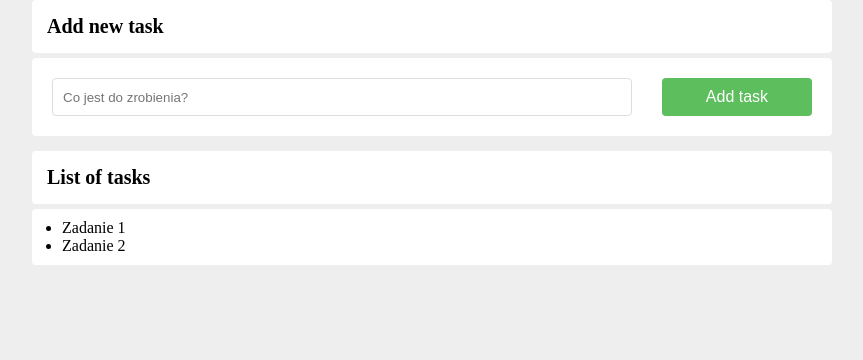
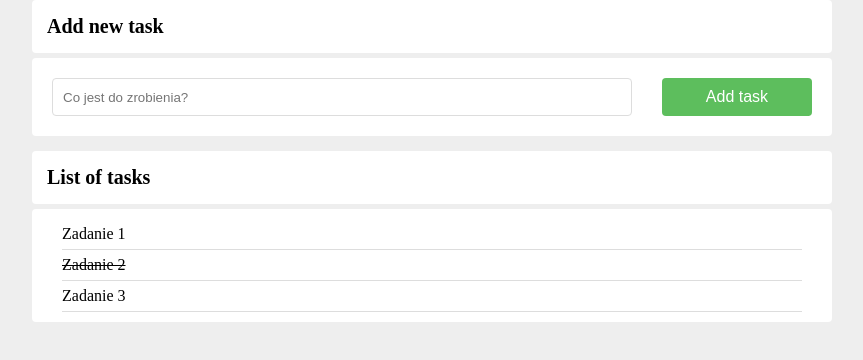
Before and after one commit to Jerszynski/to_do_list, a plain HTML site: page index.html in a window 1280 px wide. Shown: the part 258-618 px from the top of the page, without its empty margins (208-1071 px from the left). Drawn offline with Linux system fonts and the light colour scheme.

Commit message:
Add styling for task done and not done. Add condition to define task done in js

```diff
--- a/css/form.css
+++ b/css/form.css
@@ -67,10 +67,16 @@
 .tasks {
   padding: 0 30px;
   margin: 10px 0;
+  list-style: none;
 }
 
 .task__item {
   border-bottom: 1px solid #ddd;
-  list-style-type: none;
-  padding: 10px 0;
+  padding: 6px 0;
 }
+
+.task__item--done {
+  text-decoration: line-through;
+  border-bottom: 1px solid #ddd;
+  padding: 6px 0;
+}
--- a/javascript/script.js
+++ b/javascript/script.js
@@ -8,6 +8,10 @@
       content: "Zadanie 2",
       done: true,
     },
+    {
+      content: "Zadanie 3",
+      done: false,
+    },
   ];
 
   const render = () => {
@@ -15,7 +19,9 @@
 
     for (const task of tasks) {
       htmlString += `
-        <li>${task.content}</li>
+        <li class="${task.done ? "task__item--done" : "task__item"}">${
+        task.content
+      }</li>
         `;
     }
 
```
